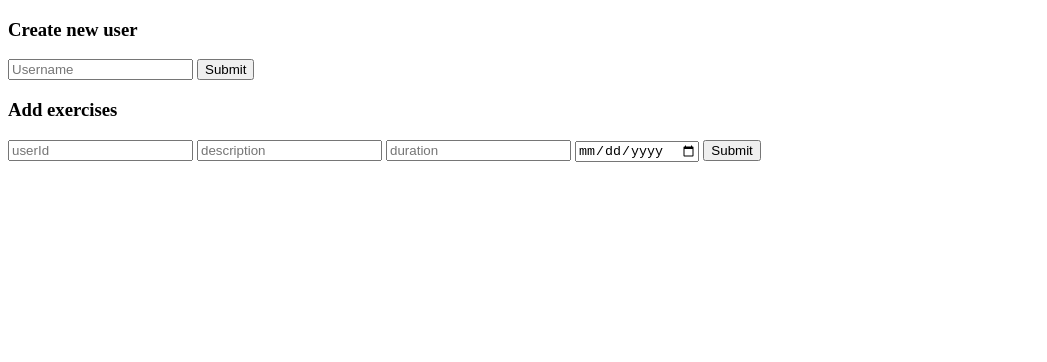
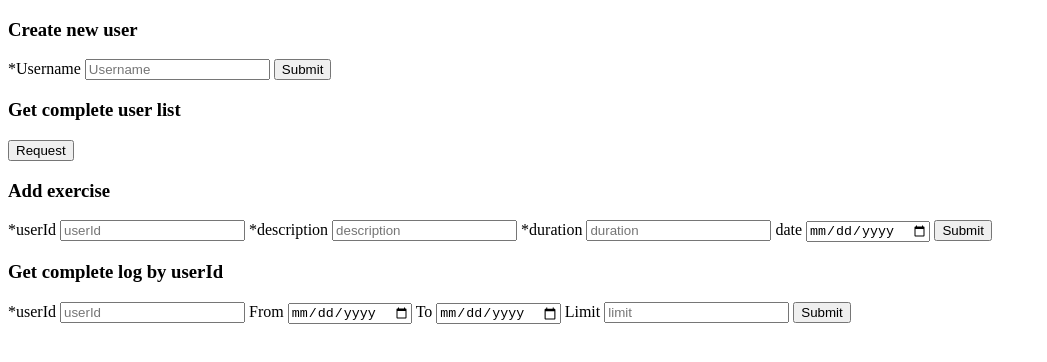
Before and after one commit to kelvinsanchez15/exercise-tracker, a website: page views/index.html in a window 1280 px wide. Shown: the whole page, without its empty margins (0-1047 px from the left). Drawn offline with Linux system fonts and the light colour scheme; files that its build step writes are made by us from their sources.

Commit message:
Added test cases on my index.html

```diff
--- a/routes/routes.js
+++ b/routes/routes.js
@@ -5,6 +5,9 @@ const User = require("../models/user");
 // POST new user
 router.post("/new-user", async (req, res) => {
   const { username } = req.body;
+
+  // Check for empty input field
+  if (!username) return res.json({ error: "Fill all required inputs" });
 
   try {
     // Check if the user exist in the database
--- a/views/index.html
+++ b/views/index.html
@@ -13,35 +13,87 @@
   </head>
   <body>
     <div class="container">
+      <div class="form-wrapper">
         <form action="/api/exercise/new-user" method="post">
           <h3>Create new user</h3>
+          <label for="username">*Username</label>
           <input
             type="text"
             name="username"
             id="username"
             placeholder="Username"
+            required="required"
           />
           <input type="submit" value="Submit" />
         </form>
+      </div>
+
+      <div class="form-wrapper">
+        <h3>Get complete user list</h3>
+        <form action="api/exercise/users" method="get">
+          <input type="submit" value="Request" />
+        </form>
+      </div>
+
+      <div class="form-wrapper">
         <form action="/api/exercise/add" method="post">
-        <h3>Add exercises</h3>
-        <input type="text" name="userId" id="userId" placeholder="userId" />
+          <h3>Add exercise</h3>
+          <label for="userId">*userId</label>
+          <input
+            type="text"
+            name="userId"
+            id="userId"
+            placeholder="userId"
+            required="required"
+          />
+          <label for="description">*description</label>
           <input
             type="text"
             name="description"
             id="description"
             placeholder="description"
+            required="required"
           />
+          <label for="duration">*duration</label>
           <input
             type="number"
             name="duration"
             id="duration"
             min="0"
             placeholder="duration"
+            required="required"
           />
-        <input type="date" name="date" id="date" placeholder="date" />
+          <label for="date">date</label>
+          <input type="date" name="date" id="date" />
           <input type="submit" value="Submit" />
         </form>
       </div>
+      <div class="form-wrapper">
+        <form action="/api/exercise/log" method="get">
+          <h3>Get complete log by userId</h3>
+          <label for="userId">*userId</label>
+          <input
+            type="text"
+            name="userId"
+            id="userId"
+            placeholder="userId"
+            required="required"
+          />
+          <label for="fromDate">From</label>
+          <input type="date" name="from" id="fromDate" />
+          <label for="toDate">To</label>
+          <input type="date" name="to" id="toDate" />
+          <label for="limit">Limit</label>
+          <input
+            type="number"
+            name="limit"
+            id="limit"
+            min="1"
+            placeholder="limit"
+          />
+          <input type="submit" value="Submit" />
+        </form>
+      </div>
+    </div>
   </body>
 </html>
```
Lines whose indentation alone changed are shown as unchanged.
